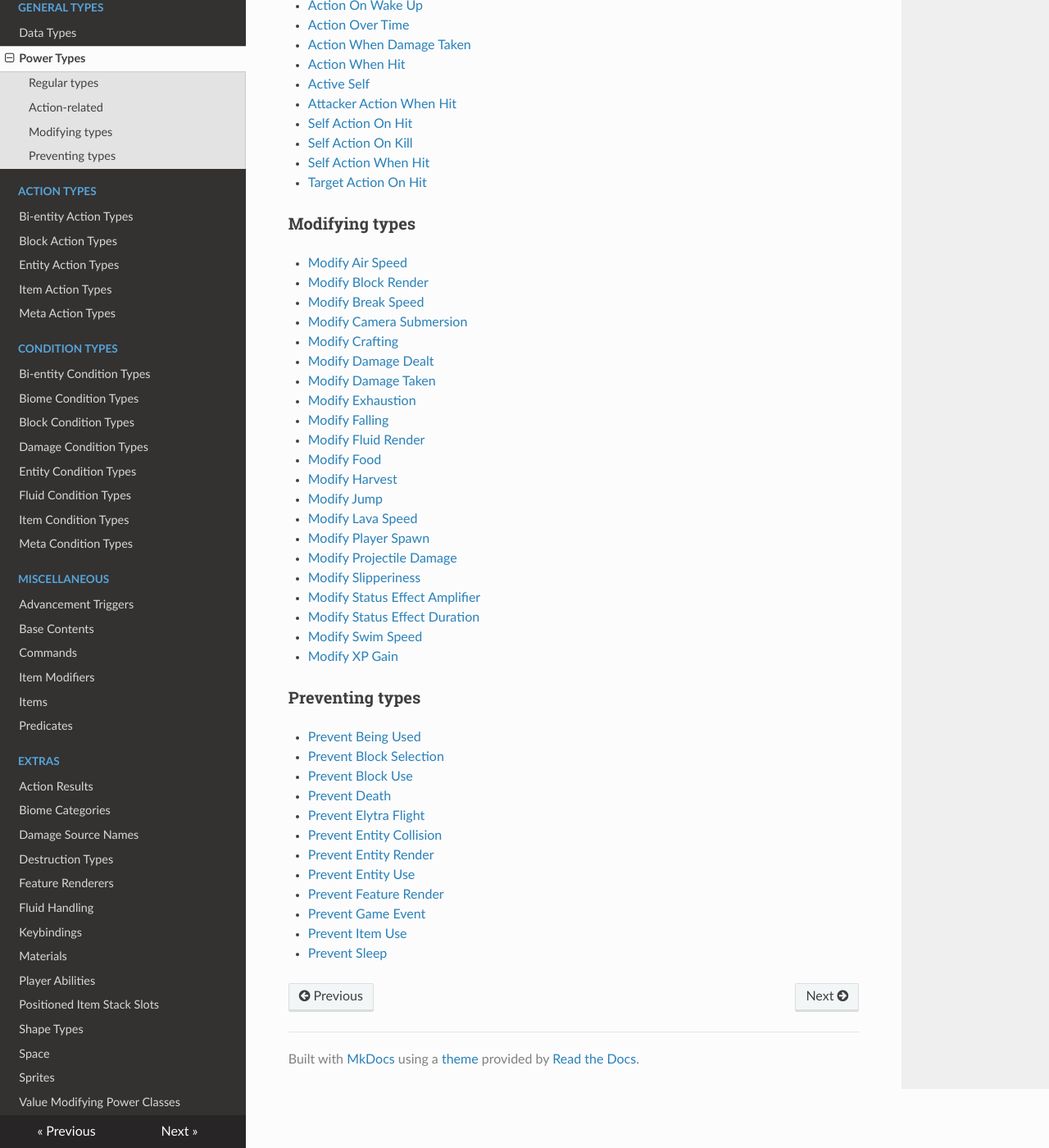
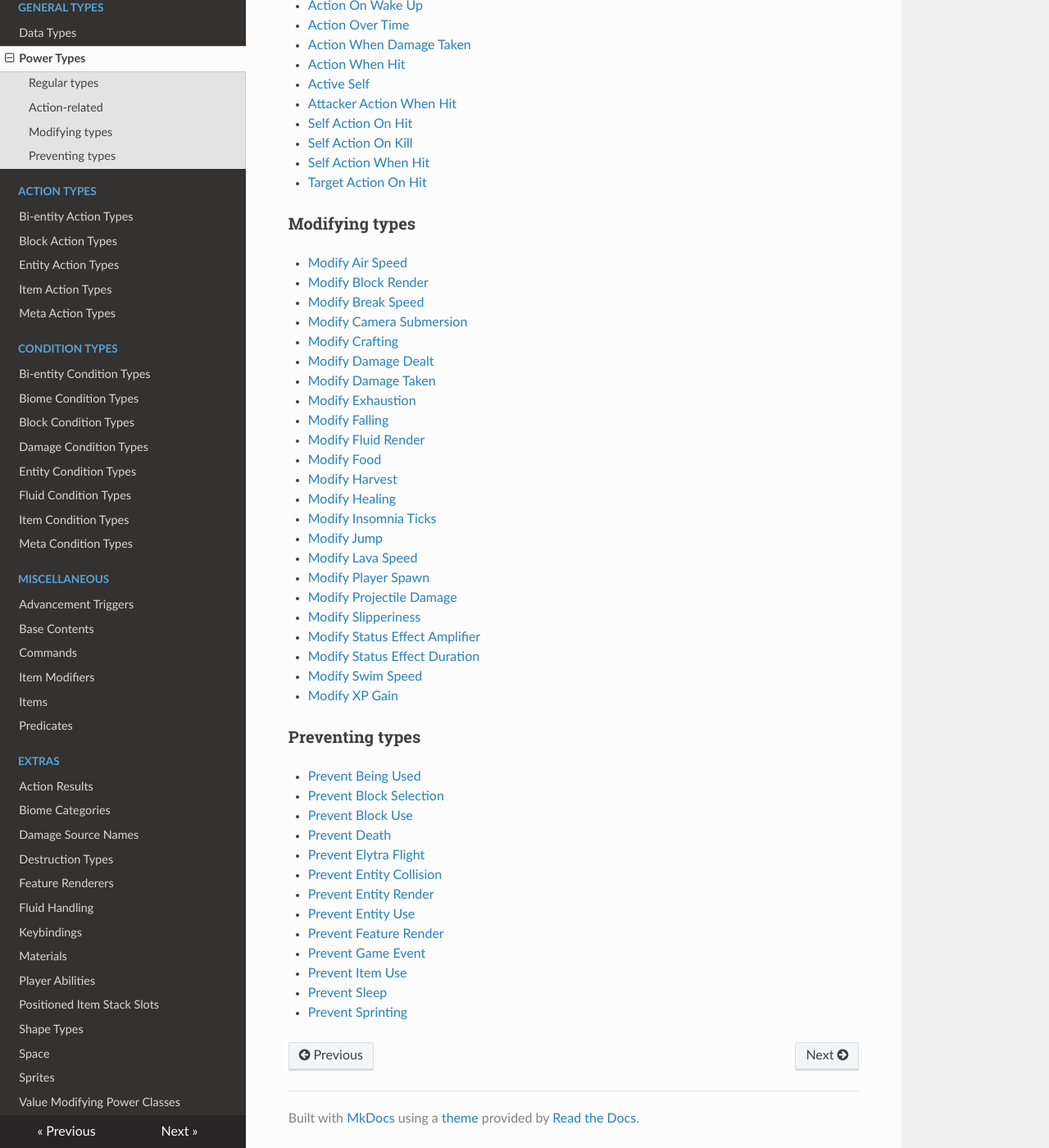
Before and after one commit to apace100/origins-docs, an MkDocs documentation site: the page built from docs/types/power_types.md, in a window 1280 px wide and 1400 px high, scrolled down 1755 px. Shown: the whole window at 82% size. Built offline with MkDocs 1.6.1, drawn with Linux system fonts in a browser that asks for light colours; nearby versions of some CDN libraries.

Commit message:
Updated list of power types to include newly documented power types.

```diff
--- a/docs/types/power_types.md
+++ b/docs/types/power_types.md
@@ -98,6 +98,8 @@ Unless stated otherwise, each power type supports a `condition` field that can c
 * [Modify Fluid Render](power_types/modify_fluid_render.md)
 * [Modify Food](power_types/modify_food.md)
 * [Modify Harvest](power_types/modify_harvest.md)
+* [Modify Healing](power_types/modify_healing.md)
+* [Modify Insomnia Ticks](power_types/modify_insomnia_ticks.md)
 * [Modify Jump](power_types/modify_jump.md)
 * [Modify Lava Speed](power_types/modify_lava_speed.md)
 * [Modify Player Spawn](power_types/modify_player_spawn.md)
@@ -123,3 +125,4 @@ Unless stated otherwise, each power type supports a `condition` field that can c
 * [Prevent Game Event](power_types/prevent_game_event.md)
 * [Prevent Item Use](power_types/prevent_item_use.md)
 * [Prevent Sleep](power_types/prevent_sleep.md)
+* [Prevent Sprinting](power_types/prevent_sprinting.md)
```
